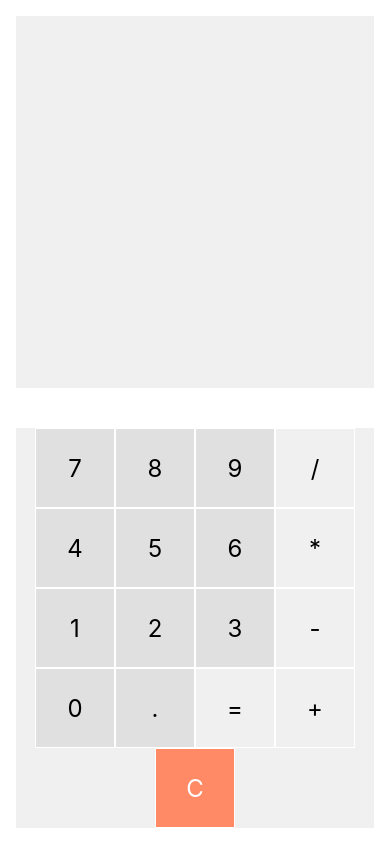
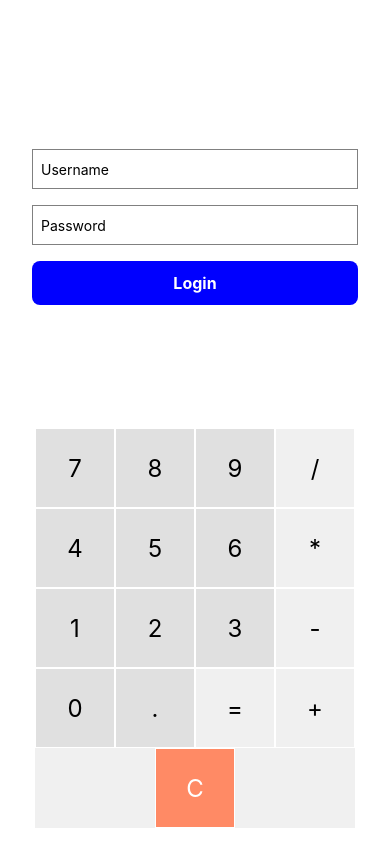
Before and after one commit to varshit-bandaru/calculator, a React Native app: screen / in a window 390 px wide. Built offline with nearby package versions, Linux system fonts and the light colour scheme.

Commit message:
wrote login screen in separate file

```diff
--- a/App.js
+++ b/App.js
@@ -1,7 +1,8 @@
 import { StatusBar } from 'expo-status-bar';
 import React, { useState } from 'react';
-import { View, Text, TextInput, TouchableOpacity, StyleSheet } from 'react-native';
+import { View, StyleSheet, Button } from 'react-native';
 import CalculatorScreen from './screen/CalculatorScreen';
+import LoginScreen from './screen/LoginScreen';
 
 export default function App() {
   const [username, setUsername] = useState('');
@@ -14,22 +15,9 @@ export default function App() {
 
   return (
     <View style={styles.container}>
+      <LoginScreen></LoginScreen>
       <CalculatorScreen></CalculatorScreen>
-    {/* <TextInput
-      style={styles.input}
-      placeholder="Username"
-      onChangeText={(text) => setUsername(text)}
-    />
-    <TextInput
-      style={styles.input}
-      placeholder="Password"
-      secureTextEntry
-      onChangeText={(text) => setPassword(text)}
-    />
-    <TouchableOpacity style={styles.loginButton} onPress={handleLogin}>
-      <Text style={styles.loginButtonText}>Login</Text>
-    </TouchableOpacity> */}
-  </View>
+    </View>
   );
 }
 
@@ -37,28 +25,10 @@ export default function App() {
 const styles = StyleSheet.create({
   container: {
     flex: 1,
+    // backgroundColor:"black",
     justifyContent: 'center',
-    // alignItems: 'center',
+    alignItems: 'center',
     padding: 16,
   },
-  input: {
-    height: 40,
-    width: '100%',
-    borderColor: 'gray',
-    borderWidth: 1,
-    marginBottom: 16,
-    paddingLeft: 8,
-  },
-  loginButton: {
-    backgroundColor: 'blue',
-    padding: 12,
-    borderRadius: 8,
-    width: '100%',
-    alignItems: 'center',
-  },
-  loginButtonText: {
-    color: 'white',
-    fontSize: 16,
-    fontWeight: 'bold',
-  },
+
 });
--- /dev/null
+++ b/screen/LoginScreen.js
@@ -0,0 +1,63 @@
+import { StatusBar } from 'expo-status-bar';
+import React, { useState } from 'react';
+import { View, Text, TextInput, TouchableOpacity, StyleSheet, Button } from 'react-native';
+
+export default function LoginScreen() {
+  const [username, setUsername] = useState('');
+  const [password, setPassword] = useState('');
+
+  const handleLogin = () => {
+    // Implement your login logic here
+    console.log('Logging in with:', { username, password });
+  };
+
+  return (
+    <View style={styles.container}>
+      <TextInput
+      style={styles.input}
+      placeholder="Username"
+      onChangeText={(text) => setUsername(text)}
+    />
+    <TextInput
+      style={styles.input}
+      placeholder="Password"
+      secureTextEntry
+      onChangeText={(text) => setPassword(text)}
+    />
+    <TouchableOpacity style={styles.loginButton} onPress={handleLogin}>
+      <Text style={styles.loginButtonText}>Login</Text>
+    </TouchableOpacity>
+  </View>
+  );
+}
+
+
+const styles = StyleSheet.create({
+    container: {
+      flex: 1,
+      justifyContent: 'center',
+      width: '100%',
+      alignItems: 'center',
+      padding: 16,
+    },
+    input: {
+      height: 40,
+      width: '100%',
+      borderColor: 'gray',
+      borderWidth: 1,
+      marginBottom: 16,
+      paddingLeft: 8,
+    },
+    loginButton: {
+      backgroundColor: 'blue',
+      padding: 12,
+      borderRadius: 8,
+      width: '100%',
+      alignItems: 'center',
+    },
+    loginButtonText: {
+      color: 'white',
+      fontSize: 16,
+      fontWeight: 'bold',
+    },
+  });
```
